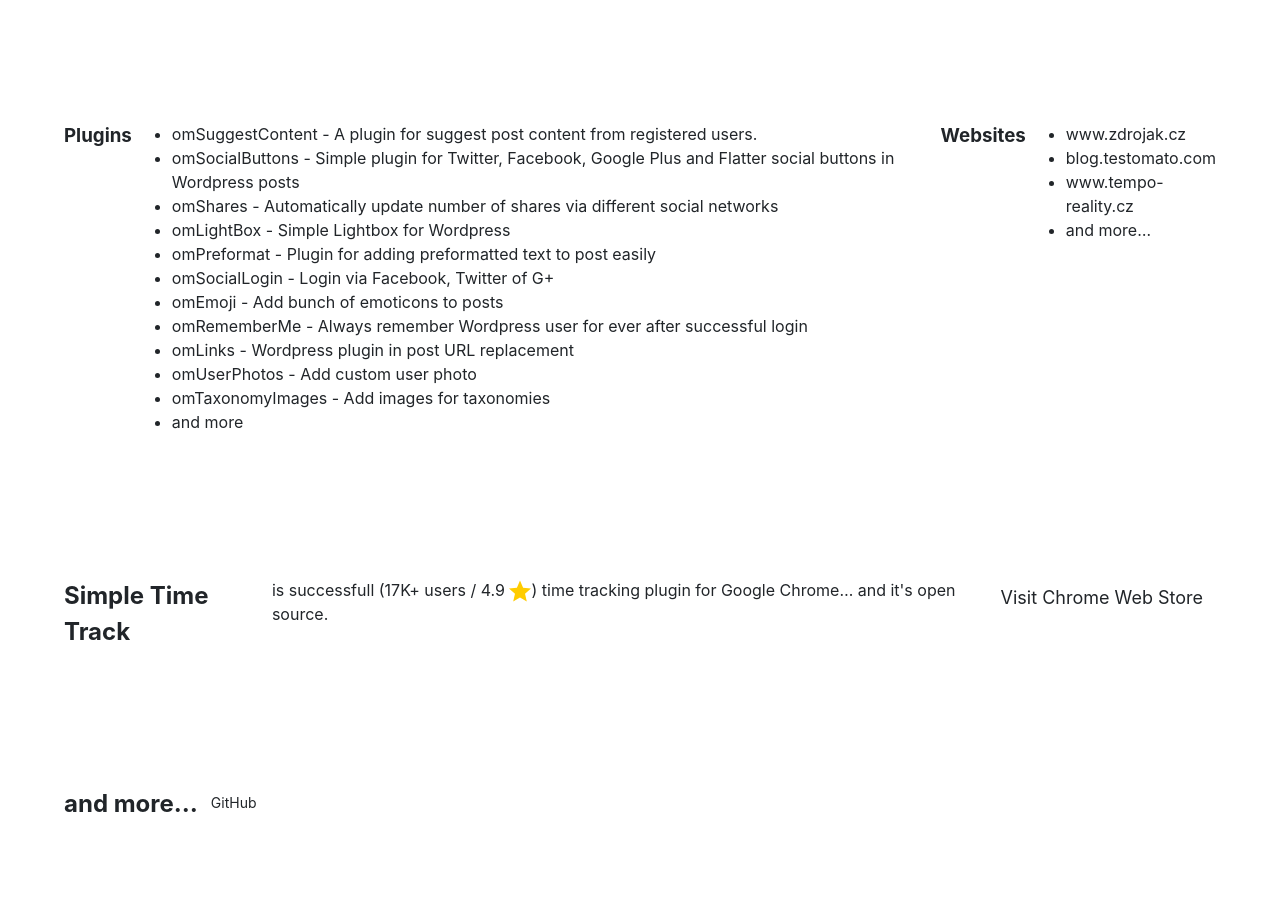
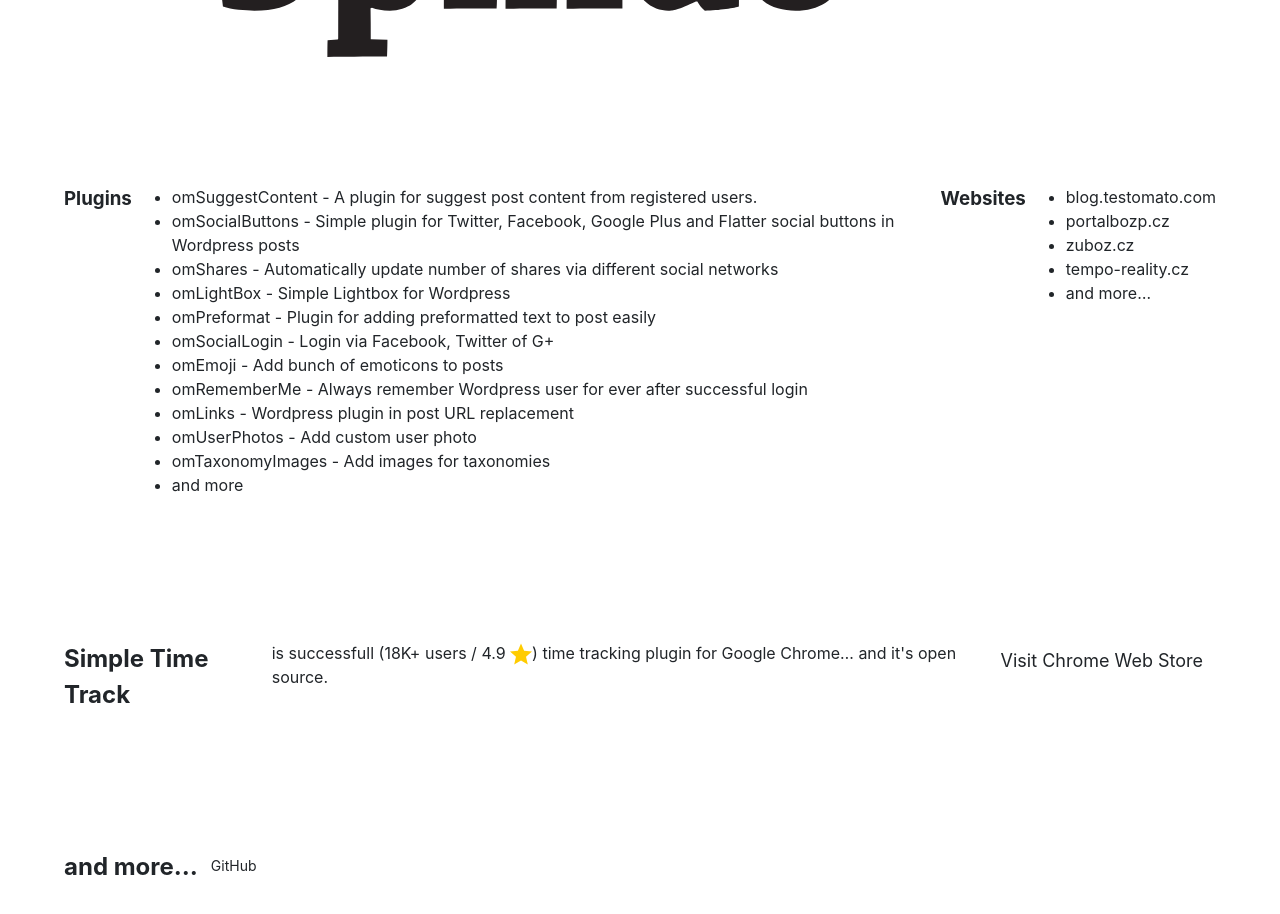
Before and after one commit to OzzyCzech/omdesign.cz, a Next.js app: page /work in a window 1280 px wide. Shown: the part 1720-2634 px from the top of the page. Built offline with nearby package versions, Linux system fonts and the light colour scheme.

Commit message:
Update all pages

```diff
--- a/pages/index.css
+++ b/pages/index.css
@@ -1,31 +1,20 @@
 @import '../components/layout.css';
 
-:root {
-  --background-color: #F7F7F7;
-}
-
 .page {
-  display: flex;
-  min-height: 100vh;
-  flex-direction: column;
+  display: grid;
 }
 
 main {
-  background: var(--background-color);
-  flex: 1;
-  display: flex;
-  flex-direction: column;
-  > footer {
-    background: #fff;
-    border-top:1px solid #eee;
-    text-align: center;
-    padding: 20px;
-    span {
-      color: #d2322d;
-    }
+  background: #F7F7F7;
+  text-align: center;
+}
+
+.page > footer {
+  background: #fff;
+  border-top: 1px solid #eee;
+  text-align: center;
+  padding: 20px;
+  span {
+    color: #d2322d;
   }
 }
-
-article {
-  flex: 1;
-}
--- a/pages/work.js
+++ b/pages/work.js
@@ -1,4 +1,6 @@
 import Layout from "../components/layout"
+import Nav from "../components/nav"
+
 import Link from 'next/link'
 import Head from 'next/head'
 import work from './work.css';
@@ -6,7 +8,7 @@
 const Testomato = () =>
 		<article className="testomato">
 			<div>
-      <img src="img/testomato.svg" alt="" />
+				<img src="img/testomato.svg" alt=""/>
 				<p>
 					I'm working on Testomato least four years as PHP/JS Developer.
 					Testomato starts as <Link href="/me"><a>one man project</a></Link>, from
@@ -14,8 +16,10 @@
 				</p>
 
 				<p>
-        Testomato is a cloud-based <a href="https://www.testomato.com" target="_blank">automated monitoring tool</a> for
-					checks any type of websites and alerts you to problems. It's fast and easiest way to monitor websites automatically!
+					Testomato is a cloud-based <a href="https://www.testomato.com" target="_blank">automated monitoring tool</a>
+					for
+					checks any type of websites and alerts you to problems. It's fast and easiest way to monitor websites
+					automatically!
 				</p>
 
 				<h3>The Testomato Engine</h3>
@@ -40,7 +44,7 @@
 			</div>
 			<div>
 				<a href="https://www.testomato.com">
-        <img src="/img/work/testomato.png" alt="" />
+					<img src="/img/work/testomato.png" alt=""/>
 				</a>
 			</div>
 		</article>;
@@ -48,7 +52,7 @@
 const Zdrojak = () =>
 		<article className="zdrojak">
 			<div>
-      <img src="img/zdrojak.svg" alt="" />
+				<img src="img/zdrojak.svg" alt=""/>
 				<p>
 					Zdrojak.cz is one of most known czech mags about development. Current version is based on Wordpress
 					with a <abbr title="A lot of in-house plugins and tons of small modifications">specific modifications</abbr>.
@@ -66,7 +70,7 @@
 			</div>
 			<div>
 				<a href="https://www.testomato.com">
-        <img src="/img/work/zdrojak.png" alt="" />
+					<img src="/img/work/zdrojak.png" alt=""/>
 				</a>
 			</div>
 		</article>;
@@ -74,7 +78,7 @@
 const Sphido = () =>
 		<article className="sphido">
 			<a href="http://www.sphido.org" target="_sphido">
-      <img src="/img/sphido.svg" alt="Sphido Logo" className="img-responsive" />
+				<img src="/img/sphido.svg" alt="Sphido Logo" className="img-responsive"/>
 			</a>
 			<p className="h2">A rocket fast, lightweight, flat file CMS for PHP</p>
 			<div className="buttons">
@@ -120,9 +124,10 @@
 			</ul>
 			<h3>Websites</h3>
 			<ul>
-      <li><a href="https://www.zdrojak.cz">www.zdrojak.cz</a></li>
-      <li><a href="https://blog.testomato.com/">blog.testomato.com</a></li>
-      <li><a href="http://www.tempo-reality.cz/">www.tempo-reality.cz</a></li>
+				<li><a href="https://blog.testomato.com/" target="_blank" rel="nofollow">blog.testomato.com</a></li>
+				<li><a href="http://www.portalbozp.com" target="_blank" rel="nofollow">portalbozp.cz</a></li>
+				<li><a href="http://www.zuboz.com" target="_blank" rel="nofollow">zuboz.cz</a></li>
+				<li><a href="http://www.tempo-reality.cz/" target="_blank" rel="nofollow">tempo-reality.cz</a></li>
 				<li>and more&hellip;</li>
 			</ul>
 		</article>;
@@ -133,7 +138,7 @@
 			<h2>Simple Time Track</h2>
 
 			<p>
-      is successfull (17K+ users / 4.9 <img src="/img/star.svg" alt="Star" className="img-responsive" />)&nbsp;
+				is successfull (18K+ users / 4.9 <img src="/img/star.svg" alt="Star" className="img-responsive"/>)&nbsp;
 				<a href="https://chrome.google.com/webstore/detail/simple-time-track/hbhcgdpbdenjjpekdajanfgchlgacdea">
 					time tracking plugin for Google Chrome
 				</a>&hellip; and it's <a href="https://github.com/OzzyCzech/Simple-Time-Track" target="_blank">open source</a>.
@@ -161,11 +166,19 @@
 			<Head>
 				<title>Work</title>
 			</Head>
+
+			<header >
+				<Nav active="work"/>
+			</header>
+
+			<main>
 				<Testomato />
 				<Zdrojak />
 				<Sphido />
 				<Wordpress />
 				<TimeTrack />
 				<AndMore />
+			</main>
+
 		</Layout>
 )
```
Also changed, not shown: pages/contact.js (+8 -1 lines), pages/index.js (+13 -7 lines), pages/resume.js (+7 -1 lines). Lines whose indentation alone changed are shown as unchanged.
